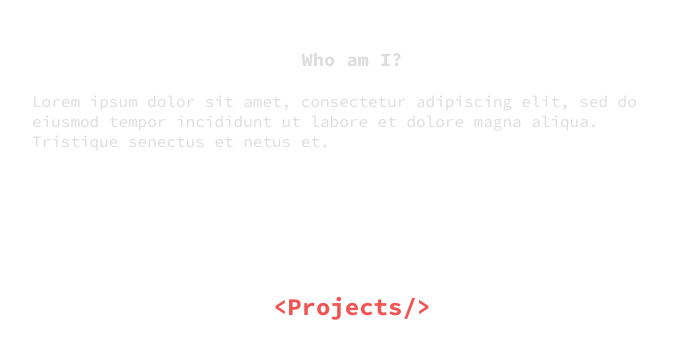
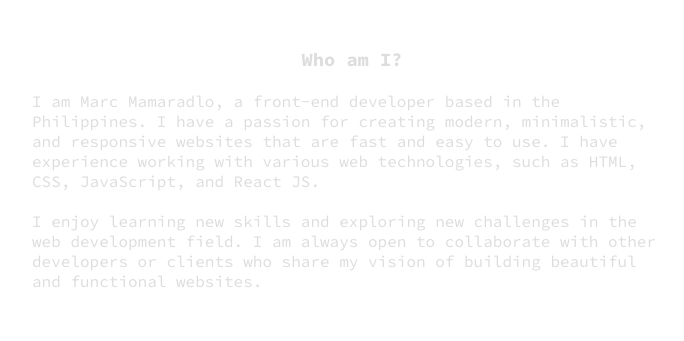
Before and after one commit to marcmamaradlo/react-portfolio, a React (Create React App) app: page / in a window 1280 px wide. Shown: the part 1213-1554 px from the top of the page, without its empty margins (288-972 px from the left). Built offline with nearby package versions, Linux system fonts and the light colour scheme.

Commit message:
Fixes
Fixed description in About and Contact component.

```diff
--- a/src/components/About.js
+++ b/src/components/About.js
@@ -43,9 +43,16 @@ const About = () => {
           <div className="about-skills">
             <h3 className="text-align-center">Who am I?</h3>
             <p>
-              Lorem ipsum dolor sit amet, consectetur adipiscing elit, sed do
-              eiusmod tempor incididunt ut labore et dolore magna aliqua.
-              Tristique senectus et netus et.
+              I am Marc Mamaradlo, a front-end developer based in the
+              Philippines. I have a passion for creating modern, minimalistic,
+              and responsive websites that are fast and easy to use. I have
+              experience working with various web technologies, such as HTML,
+              CSS, JavaScript, and React JS.
+              <br />
+              <br />I enjoy learning new skills and exploring new challenges in
+              the web development field. I am always open to collaborate with
+              other developers or clients who share my vision of building
+              beautiful and functional websites.
             </p>
           </div>
         </div>
--- a/src/components/Contact.js
+++ b/src/components/Contact.js
@@ -56,7 +56,11 @@ const Contact = () => {
       <div className="contact">
         <h2>{`<Contact/>`}</h2>
         <div className="contact-text">
-          <p>Hire me or collaborate, send me an email.</p>
+          <p>
+            If you are interested in hiring me or working with me, please feel
+            free to contact me via email or through my social media accounts. I
+            look forward to hearing from you soon!
+          </p>
         </div>
         <div className="contact-form-container">
           <form ref={form} onSubmit={formik.handleSubmit}>
--- a/src/styles/styles.css
+++ b/src/styles/styles.css
@@ -1184,10 +1184,6 @@ summary,
     height: 95%;
     width: 80%;
   }
-
-  .contact-text p {
-    text-align: center;
-  }
 }
 
 /* Larger than tablet */
```
